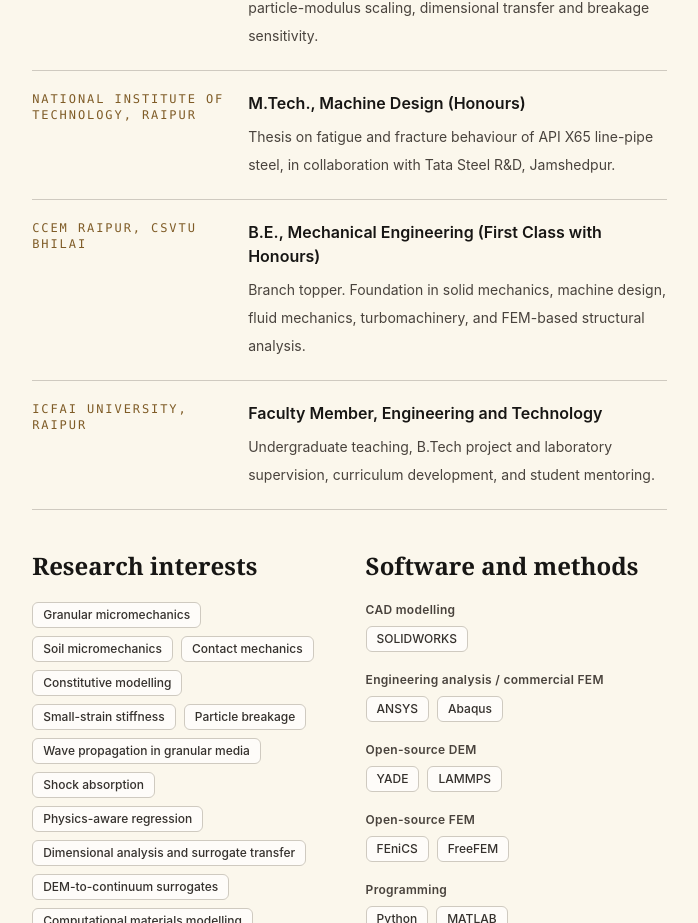
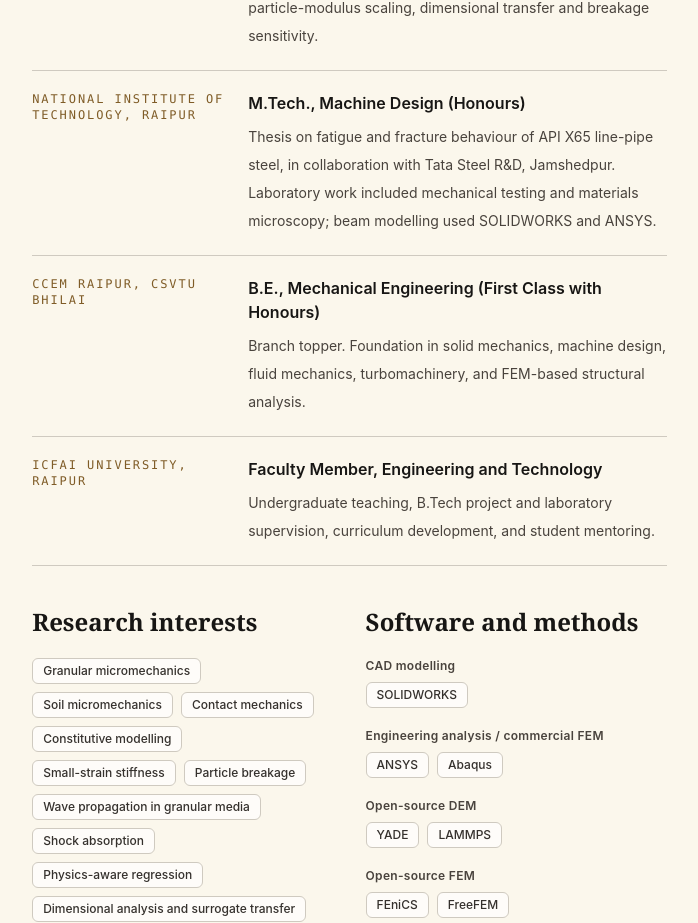
Before and after one commit to pramaybaero-droid/pramaybaero-droid.github.io, a React (Vite) app: page / in a window 1280 px wide. Shown: the part 6658-7581 px from the top of the page, without its empty margins (549-1247 px from the left). Built offline with nearby package versions, Linux system fonts and the light colour scheme.

Commit message:
Align M.Tech. website experience with SOLIDWORKS and ANSYS beam modelling

```diff
--- a/src/data/profile.ts
+++ b/src/data/profile.ts
@@ -31,7 +31,7 @@ export const profile = {
       degree: "M.Tech., Machine Design (Honours)",
       institution: "National Institute of Technology, Raipur",
       detail:
-        "Thesis on fatigue and fracture behaviour of API X65 line-pipe steel, in collaboration with Tata Steel R&D, Jamshedpur."
+        "Thesis on fatigue and fracture behaviour of API X65 line-pipe steel, in collaboration with Tata Steel R&D, Jamshedpur. Laboratory work included mechanical testing and materials microscopy; beam modelling used SOLIDWORKS and ANSYS."
     },
     {
       degree: "B.E., Mechanical Engineering (First Class with Honours)",
```
